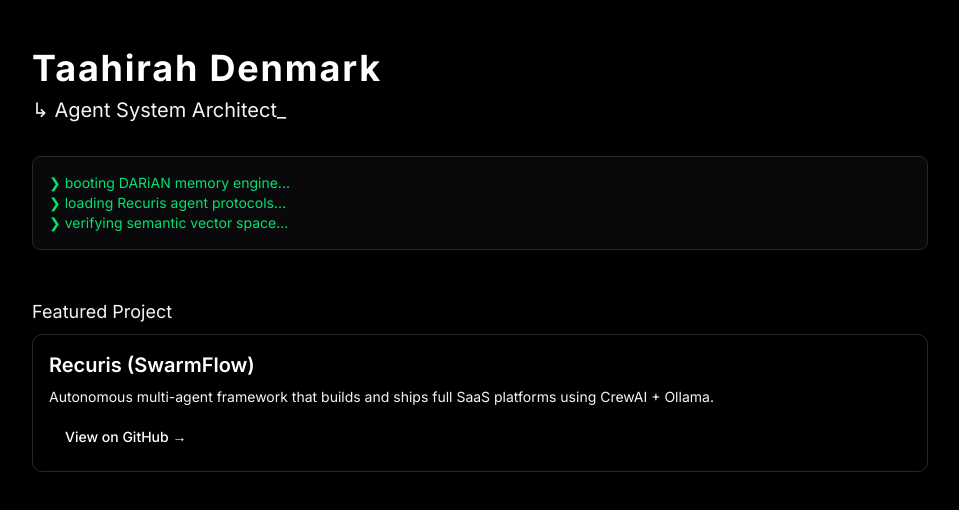
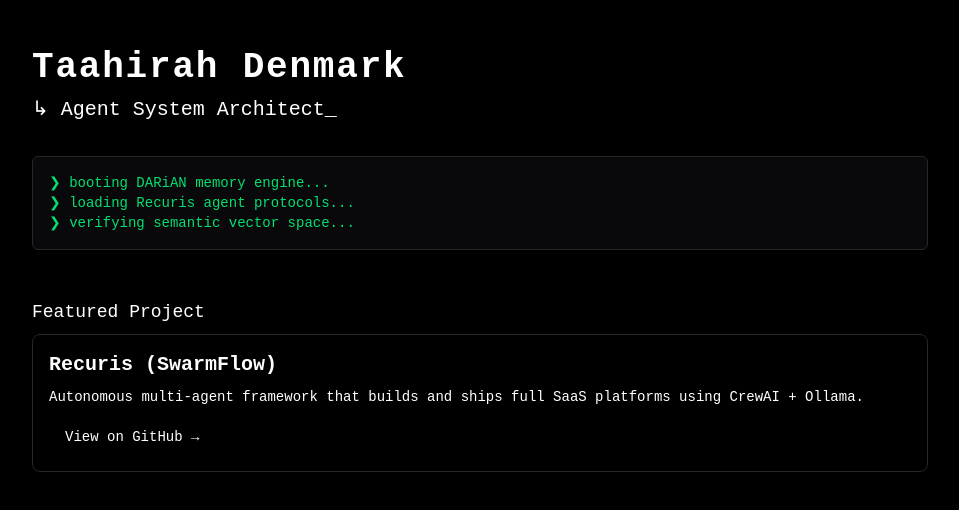
Before and after one commit to Engineernoob/taahirah-portfolio, a Next.js app: page / in a window 1280 px wide. Shown: the top 510 px of the page, without its empty margins (160-1119 px from the left). Built offline with nearby package versions, Linux system fonts and the light colour scheme.

Commit message:
feat: add JetBrains Mono font and typewriter effect
Add new dependencies for JetBrains Mono font and react-simple-typewriter package.
Update global styles to use the new font and add glitch animation effects for terminal-like UI elements.

```diff
--- a/package.json
+++ b/package.json
@@ -9,12 +9,14 @@
     "lint": "next lint"
   },
   "dependencies": {
+    "@fontsource/jetbrains-mono": "^5.2.6",
     "@radix-ui/react-slot": "^1.2.3",
     "clsx": "^2.1.1",
     "lucide-react": "^0.525.0",
     "next": "15.3.4",
     "react": "^19.0.0",
     "react-dom": "^19.0.0",
+    "react-simple-typewriter": "^5.0.1",
     "tailwind-merge": "^3.3.1"
   },
   "devDependencies": {
--- a/src/app/globals.css
+++ b/src/app/globals.css
@@ -1,60 +1,26 @@
 @import "tailwindcss";
 @import "tw-animate-css";
+@import "@fontsource/jetbrains-mono";
 
 @custom-variant dark (&:is(.dark *));
 
 @theme inline {
+  --font-mono: 'JetBrains Mono', monospace;
   --color-background: var(--background);
   --color-foreground: var(--foreground);
-  --font-sans: var(--font-geist-sans);
-  --font-mono: var(--font-geist-mono);
-  --color-sidebar-ring: var(--sidebar-ring);
-  --color-sidebar-border: var(--sidebar-border);
-  --color-sidebar-accent-foreground: var(--sidebar-accent-foreground);
-  --color-sidebar-accent: var(--sidebar-accent);
-  --color-sidebar-primary-foreground: var(--sidebar-primary-foreground);
-  --color-sidebar-primary: var(--sidebar-primary);
-  --color-sidebar-foreground: var(--sidebar-foreground);
-  --color-sidebar: var(--sidebar);
-  --color-chart-5: var(--chart-5);
-  --color-chart-4: var(--chart-4);
-  --color-chart-3: var(--chart-3);
-  --color-chart-2: var(--chart-2);
-  --color-chart-1: var(--chart-1);
   --color-ring: var(--ring);
+  --color-border: var(--border);
   --color-input: var(--input);
-  --color-border: var(--border);
-  --color-destructive: var(--destructive);
-  --color-accent-foreground: var(--accent-foreground);
-  --color-accent: var(--accent);
-  --color-muted-foreground: var(--muted-foreground);
-  --color-muted: var(--muted);
-  --color-secondary-foreground: var(--secondary-foreground);
-  --color-secondary: var(--secondary);
+  --color-primary: var(--primary);
   --color-primary-foreground: var(--primary-foreground);
-  --color-primary: var(--primary);
-  --color-popover-foreground: var(--popover-foreground);
-  --color-popover: var(--popover);
-  --color-card-foreground: var(--card-foreground);
-  --color-card: var(--card);
-  --radius-sm: calc(var(--radius) - 4px);
-  --radius-md: calc(var(--radius) - 2px);
-  --radius-lg: var(--radius);
-  --radius-xl: calc(var(--radius) + 4px);
 }
 
 :root {
   --radius: 0.625rem;
   --background: oklch(1 0 0);
   --foreground: oklch(0.129 0.042 264.695);
-  --card: oklch(1 0 0);
-  --card-foreground: oklch(0.129 0.042 264.695);
-  --popover: oklch(1 0 0);
-  --popover-foreground: oklch(0.129 0.042 264.695);
   --primary: oklch(0.208 0.042 265.755);
   --primary-foreground: oklch(0.984 0.003 247.858);
-  --secondary: oklch(0.968 0.007 247.896);
-  --secondary-foreground: oklch(0.208 0.042 265.755);
   --muted: oklch(0.968 0.007 247.896);
   --muted-foreground: oklch(0.554 0.046 257.417);
   --accent: oklch(0.968 0.007 247.896);
@@ -63,32 +29,13 @@
   --border: oklch(0.929 0.013 255.508);
   --input: oklch(0.929 0.013 255.508);
   --ring: oklch(0.704 0.04 256.788);
-  --chart-1: oklch(0.646 0.222 41.116);
-  --chart-2: oklch(0.6 0.118 184.704);
-  --chart-3: oklch(0.398 0.07 227.392);
-  --chart-4: oklch(0.828 0.189 84.429);
-  --chart-5: oklch(0.769 0.188 70.08);
-  --sidebar: oklch(0.984 0.003 247.858);
-  --sidebar-foreground: oklch(0.129 0.042 264.695);
-  --sidebar-primary: oklch(0.208 0.042 265.755);
-  --sidebar-primary-foreground: oklch(0.984 0.003 247.858);
-  --sidebar-accent: oklch(0.968 0.007 247.896);
-  --sidebar-accent-foreground: oklch(0.208 0.042 265.755);
-  --sidebar-border: oklch(0.929 0.013 255.508);
-  --sidebar-ring: oklch(0.704 0.04 256.788);
 }
 
 .dark {
   --background: oklch(0.129 0.042 264.695);
   --foreground: oklch(0.984 0.003 247.858);
-  --card: oklch(0.208 0.042 265.755);
-  --card-foreground: oklch(0.984 0.003 247.858);
-  --popover: oklch(0.208 0.042 265.755);
-  --popover-foreground: oklch(0.984 0.003 247.858);
   --primary: oklch(0.929 0.013 255.508);
   --primary-foreground: oklch(0.208 0.042 265.755);
-  --secondary: oklch(0.279 0.041 260.031);
-  --secondary-foreground: oklch(0.984 0.003 247.858);
   --muted: oklch(0.279 0.041 260.031);
   --muted-foreground: oklch(0.704 0.04 256.788);
   --accent: oklch(0.279 0.041 260.031);
@@ -97,19 +44,6 @@
   --border: oklch(1 0 0 / 10%);
   --input: oklch(1 0 0 / 15%);
   --ring: oklch(0.551 0.027 264.364);
-  --chart-1: oklch(0.488 0.243 264.376);
-  --chart-2: oklch(0.696 0.17 162.48);
-  --chart-3: oklch(0.769 0.188 70.08);
-  --chart-4: oklch(0.627 0.265 303.9);
-  --chart-5: oklch(0.645 0.246 16.439);
-  --sidebar: oklch(0.208 0.042 265.755);
-  --sidebar-foreground: oklch(0.984 0.003 247.858);
-  --sidebar-primary: oklch(0.488 0.243 264.376);
-  --sidebar-primary-foreground: oklch(0.984 0.003 247.858);
-  --sidebar-accent: oklch(0.279 0.041 260.031);
-  --sidebar-accent-foreground: oklch(0.984 0.003 247.858);
-  --sidebar-border: oklch(1 0 0 / 10%);
-  --sidebar-ring: oklch(0.551 0.027 264.364);
 }
 
 @layer base {
@@ -117,6 +51,51 @@
     @apply border-border outline-ring/50;
   }
   body {
-    @apply bg-background text-foreground;
+    @apply bg-background text-foreground font-mono;
   }
 }
+
+/* Glitch animation */
+@keyframes glitch {
+  0% { transform: translate(0); }
+  20% { transform: translate(-1px, 1px); }
+  40% { transform: translate(1px, -1px); }
+  60% { transform: translate(-1px, 0px); }
+  80% { transform: translate(1px, 1px); }
+  100% { transform: translate(0); }
+}
+
+.glitch {
+  animation: glitch 1s infinite;
+}
+
+/* Glitch-text for terminal titles */
+@keyframes glitch-text {
+  0% { text-shadow: 1px 0 red, -1px 0 blue; }
+  25% { text-shadow: 2px 2px red, -2px -2px blue; }
+  50% { text-shadow: 0 0 red, 0 0 blue; }
+  75% { text-shadow: -2px 1px red, 2px -1px blue; }
+  100% { text-shadow: 1px 0 red, -1px 0 blue; }
+}
+
+.glitch-text {
+  animation: glitch-text 1s infinite alternate;
+}
+
+/* Terminal border/effect overrides */
+.terminal-card {
+  @apply border border-ring p-4 rounded-md bg-black/90 text-lime-300 font-mono shadow-md;
+}
+
+/* BlackOut Mode Toggle (CTRL + . trigger if used in JS) */
+.blackout-mode {
+  background: black !important;
+  color: red !important;
+}
+
+.blackout-mode .terminal-card,
+.blackout-mode .glitch,
+.blackout-mode .glitch-text {
+  color: red !important;
+  border-color: red !important;
+}
```
Also changed, not shown: 1 other file (tests, documents, lock files or other folders).
